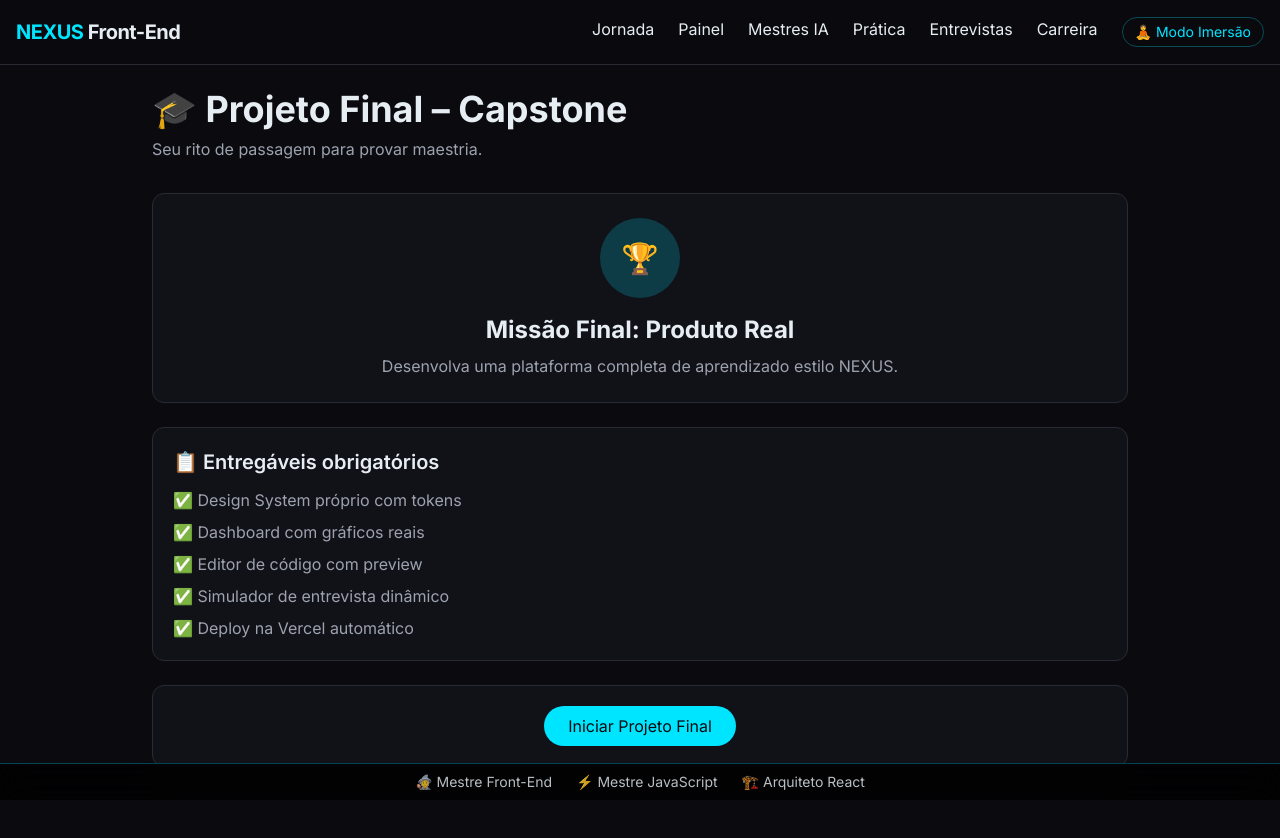
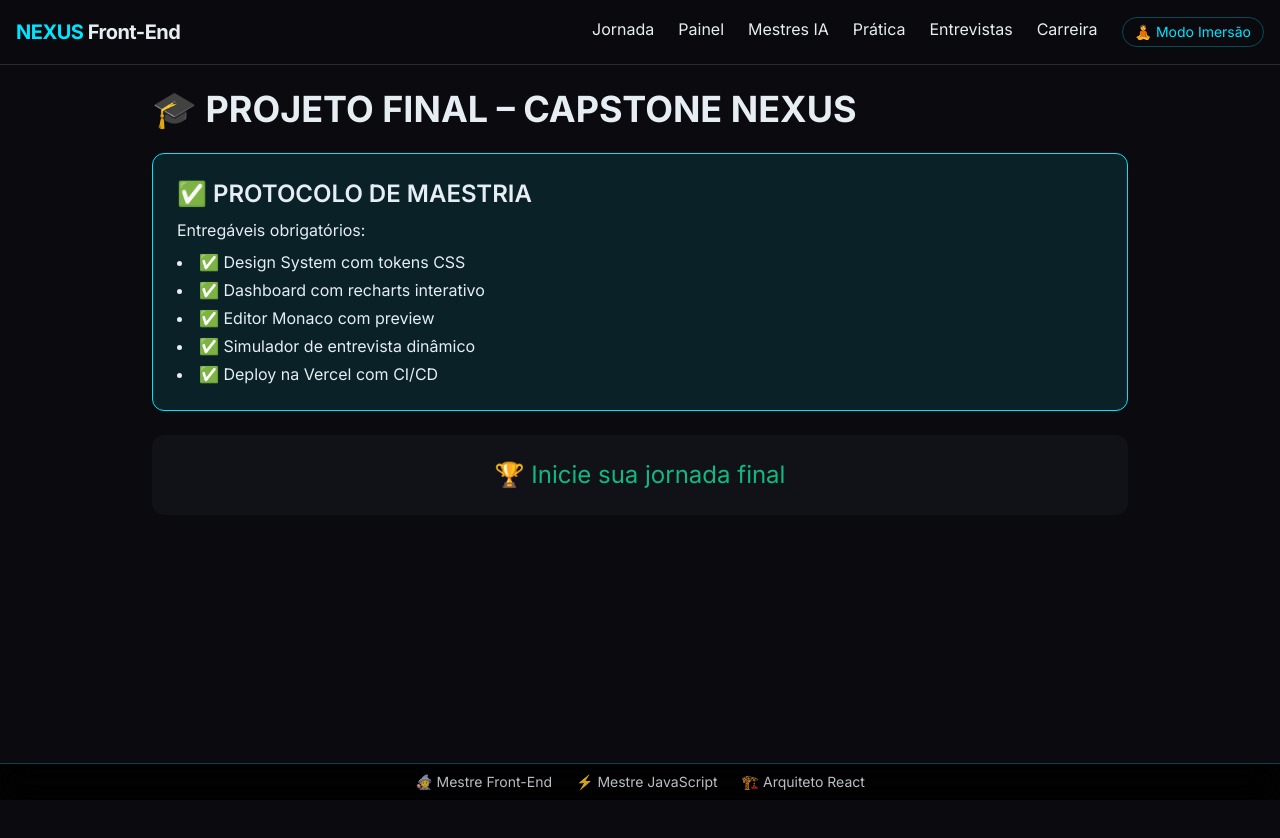
Before and after one commit to mateusdev97443/universidade-meu, a Next.js app: page /capstone in a window 1280 px wide. Shown: the top 838 px of the page. After the commit the page ends 800 px from the top, so only its background shows below. Built offline with nearby package versions, Linux system fonts and the light colour scheme.

Commit message:
CAPSTONE - EMERSON - FINAL VERSION 1777414226

```diff
--- a/app/capstone/page.tsx
+++ b/app/capstone/page.tsx
@@ -1,10 +1,21 @@
-import { Capstone } from "@/components/capstone";
-export default function CapstonePage() {
+export default function CapstoneFinal() {
   return (
     <div className="max-w-5xl mx-auto p-6">
-      <h1 className="text-4xl font-bold mb-2">🎓 Projeto Final – Capstone</h1>
-      <p className="text-ice-muted mb-8">Seu rito de passagem para provar maestria.</p>
-      <Capstone />
+      <h1 className="text-4xl font-bold mb-2">🎓 PROJETO FINAL – CAPSTONE NEXUS</h1>
+      <div className="bg-eletric/10 border border-eletric rounded-xl p-6 my-6">
+        <h2 className="text-2xl font-semibold">✅ PROTOCOLO DE MAESTRIA</h2>
+        <p className="mt-2">Entregáveis obrigatórios:</p>
+        <ul className="list-disc list-inside mt-2 space-y-1">
+          <li>✅ Design System com tokens CSS</li>
+          <li>✅ Dashboard com recharts interativo</li>
+          <li>✅ Editor Monaco com preview</li>
+          <li>✅ Simulador de entrevista dinâmico</li>
+          <li>✅ Deploy na Vercel com CI/CD</li>
+        </ul>
+      </div>
+      <div className="bg-obsidian-card p-6 rounded-xl text-center">
+        <span className="text-emerald text-2xl">🏆 Inicie sua jornada final</span>
+      </div>
     </div>
   );
 }
```
